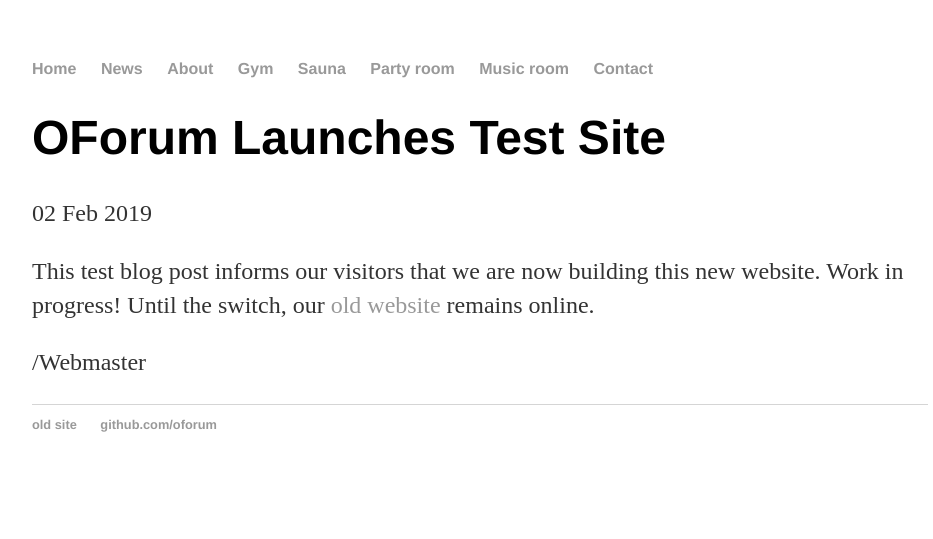
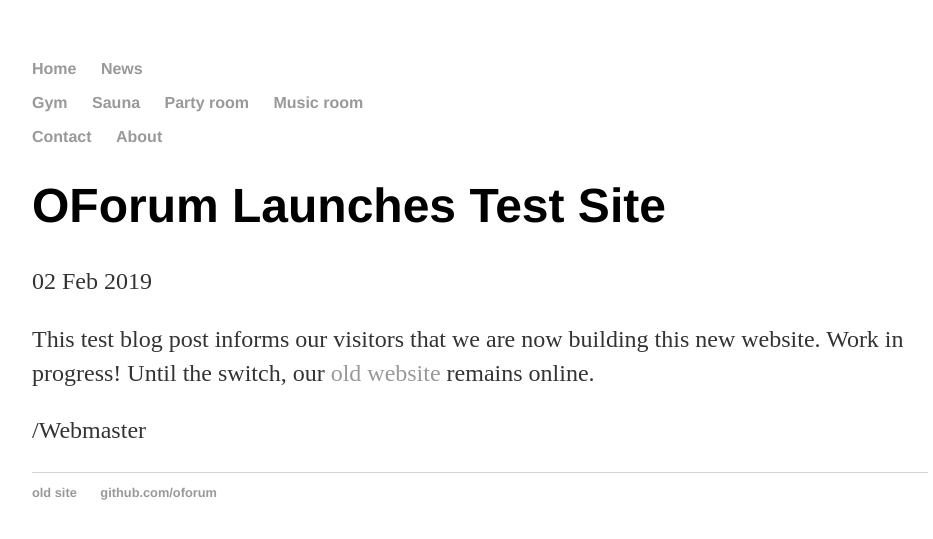
Before and after one commit to oforum/oforum.github.io, a Jekyll site: the page built from _posts/2019-02-02-launching-alpha-website.md, in a window 1280 px wide. Shown: the top 539 px of the page, without its empty margins (160-1093 px from the left). Built offline with Jekyll 4.4.1, drawn with Linux system fonts in a browser that asks for light colours.

Commit message:
change navbar test

```diff
--- a/_layouts/default.html
+++ b/_layouts/default.html
@@ -7,16 +7,19 @@
 		</head>
 		<body>
 			<nav>
-	    		<ul>
+				<ul class="topnav-left">
 					<li><a href="/">Home</a></li>
 					<li><a href="/news/">News</a></li>
-		        	<li><a href="/about">About</a></li>
+				</ul>
+				<ul class="topnav-center">
 					<li><a href="/gym">Gym</a></li>
 					<li><a href="/sauna">Sauna</a></li>
 					<li><a href="/partyroom">Party room</a></li>
 					<li><a href="/musicroom">Music room</a></li>
+				</ul>
+				<ul class="topnav-right">
 					<li><a href="/contact">Contact</a></li>
-
+					<li><a href="/about">About</a></li>
 				</ul>
 			</nav>
 			<div class="container">
```
Lines whose indentation alone changed are shown as unchanged.
